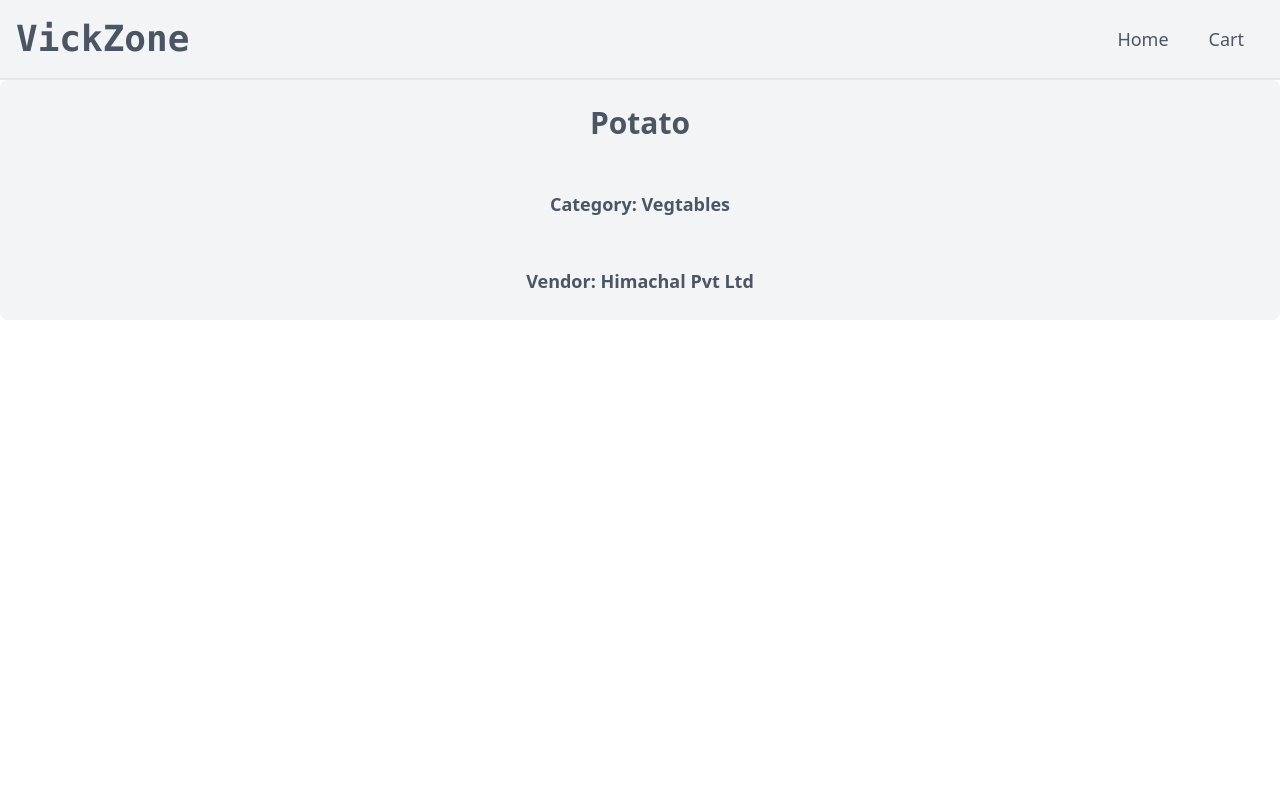
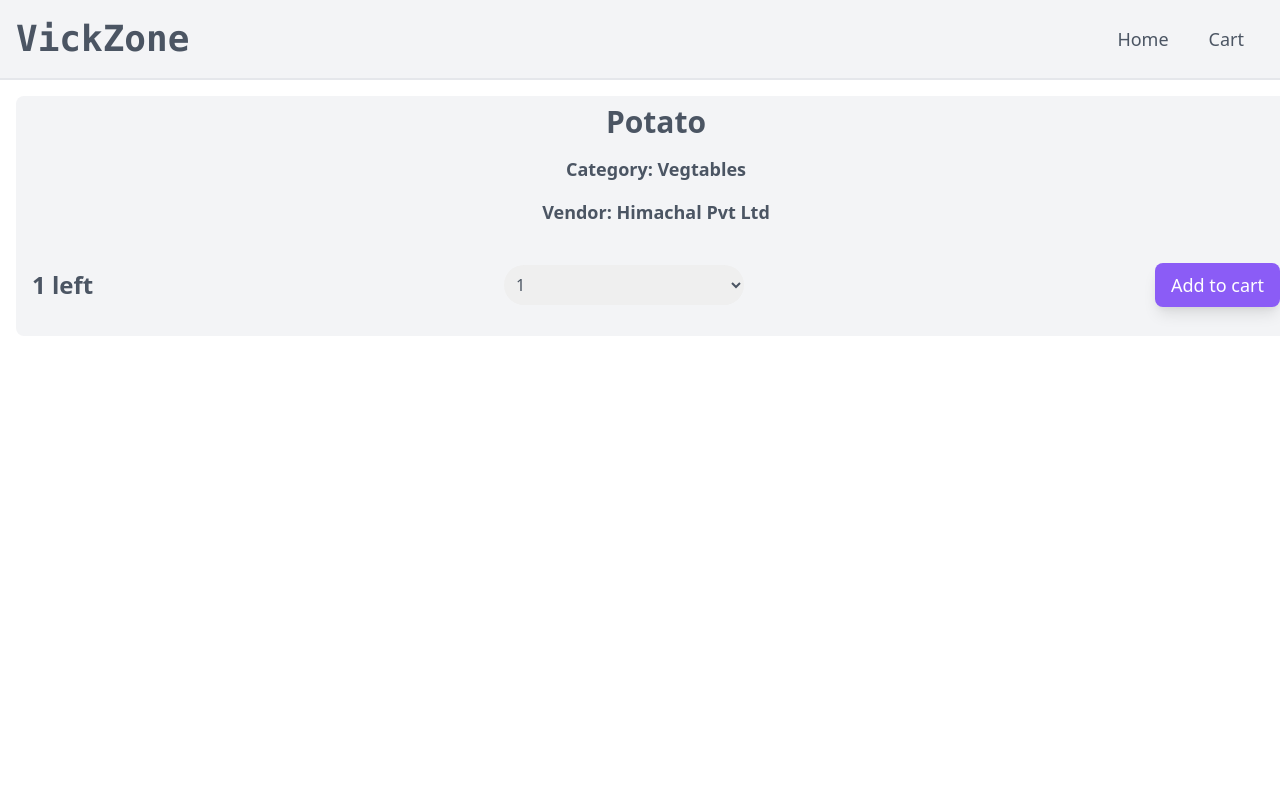
Before and after one commit to VivekKashyapS98/VickZone, a Next.js app: page /item/1 in a window 1280 px wide. Shown: the top 800 px of the page. Built offline with nearby package versions, Linux system fonts and the light colour scheme.

Commit message:
Cart Desined

```diff
--- a/pages/_app.js
+++ b/pages/_app.js
@@ -1,11 +1,30 @@
 import "../styles/globals.css";
 import Layout from "../components/Layout";
-import { useState } from "react";
+import { useReducer } from "react";
+import { CartContext } from "../utils/context";
+
+function reducer(state, action) {
+  console.log(action);
+  switch (action.type) {
+    case "ADD":
+      return [...state, action.payload];
+    case "REMOVE":
+      return [
+        ...state.filter((elem) => Number(elem.id) !== Number(action.payload)),
+      ];
+    default:
+      throw new Error();
+  }
+}
 
 function MyApp({ Component, pageProps }) {
+  const [state, dispatch] = useReducer(reducer, []);
+
   return (
     <Layout>
-      <Component {...pageProps} />
+      <CartContext.Provider value={{ state, dispatch }}>
+        <Component {...pageProps} />
+      </CartContext.Provider>
     </Layout>
   );
 }
--- a/pages/cart.js
+++ b/pages/cart.js
@@ -1,3 +1,30 @@
+import { useContext } from "react";
+import { CartContext } from "../utils/context";
+
 export default function Cart() {
-  return <div></div>;
+  const { state, dispatch } = useContext(CartContext);
+
+  return (
+    <div>
+      <h3 className="text-lg text-center font-semibold md:text-3xl">Cart</h3>
+      {state.map((elem, ind) => {
+        return (
+          <div
+            key={`${elem.item.name}/${ind}`}
+            className="m-2 md:m-4 p-2 md:p-4 flex flex-row flex-wrap justify-between bg-gray-100 rounded-full transition-gpu duration-200 ring-gray-200 hover:ring-2 md:hover:ring-4"
+          >
+            <h3 className="text-lg font-semibold md:text-3xl">
+              {elem.item.name}
+            </h3>
+            <h3 className="text-base font-semibold md:text-lg">
+              {"Quantity:" + String(elem.qty)}
+            </h3>
+            <h3 className="text-base font-semibold md:text-lg">
+              {"$" + String(Number(elem.item.price) + Number(elem.qty))}
+            </h3>
+          </div>
+        );
+      })}
+    </div>
+  );
 }
--- a/pages/item/[id].js
+++ b/pages/item/[id].js
@@ -1,8 +1,25 @@
+import { useRouter } from "next/router";
+import { useContext, useState } from "react";
+import Button from "../../components/Button";
+import { CartContext } from "../../utils/context";
 import { dataByName } from "../../utils/data";
 
 export default function ID({ item }) {
+  const [qty, setQty] = useState(item.available === 0 ? 0 : 1);
+  const router = useRouter();
+  const { dispatch } = useContext(CartContext);
+
+  const setQuantity = (e) => {
+    setQty(e.target.value);
+  };
+
+  const handleAddToCart = () => {
+    dispatch({ type: "ADD", payload: { item: item, qty } });
+    router.push("/cart");
+  };
+
   return (
-    <div className="container h-60 flex flex-col justify-around items-center bg-gray-100 rounded-lg">
+    <div className="m-2 md:m-4 container h-60 flex flex-col justify-around items-center bg-gray-100 rounded-lg">
       <h3 className="text-lg font-semibold md:text-3xl">{item.name}</h3>
       <h3 className="text-base font-semibold md:text-lg">
         Category: {item.category}
@@ -10,6 +27,26 @@ export default function ID({ item }) {
       <h3 className="text-base font-semibold md:text-lg">
         Vendor: {item.vendor}
       </h3>
+      <div className="p-4 w-full flex felx-row flex-wrap justify-between items-center">
+        <h3 className="text-lg font-semibold md:text-2xl">
+          {item.available} left
+        </h3>
+        <select
+          value={qty}
+          onChange={setQuantity}
+          className="m-2 p-2 w-40 md:w-60 h-8 md:h-10 rounded-full transition-gpu duration-200 ring-gray-200 hover:ring-2 md:hover:ring-4"
+        >
+          {item.available === 0 ? (
+            <option value="0">0</option>
+          ) : (
+            <>
+              <option value="0">0</option>
+              <option value="1">1</option>
+            </>
+          )}
+        </select>
+        <Button onClick={handleAddToCart}>Add to cart</Button>
+      </div>
     </div>
   );
 }
--- /dev/null
+++ b/utils/context.js
@@ -0,0 +1,3 @@
+import { createContext } from "react";
+
+export const CartContext = createContext({});
```
